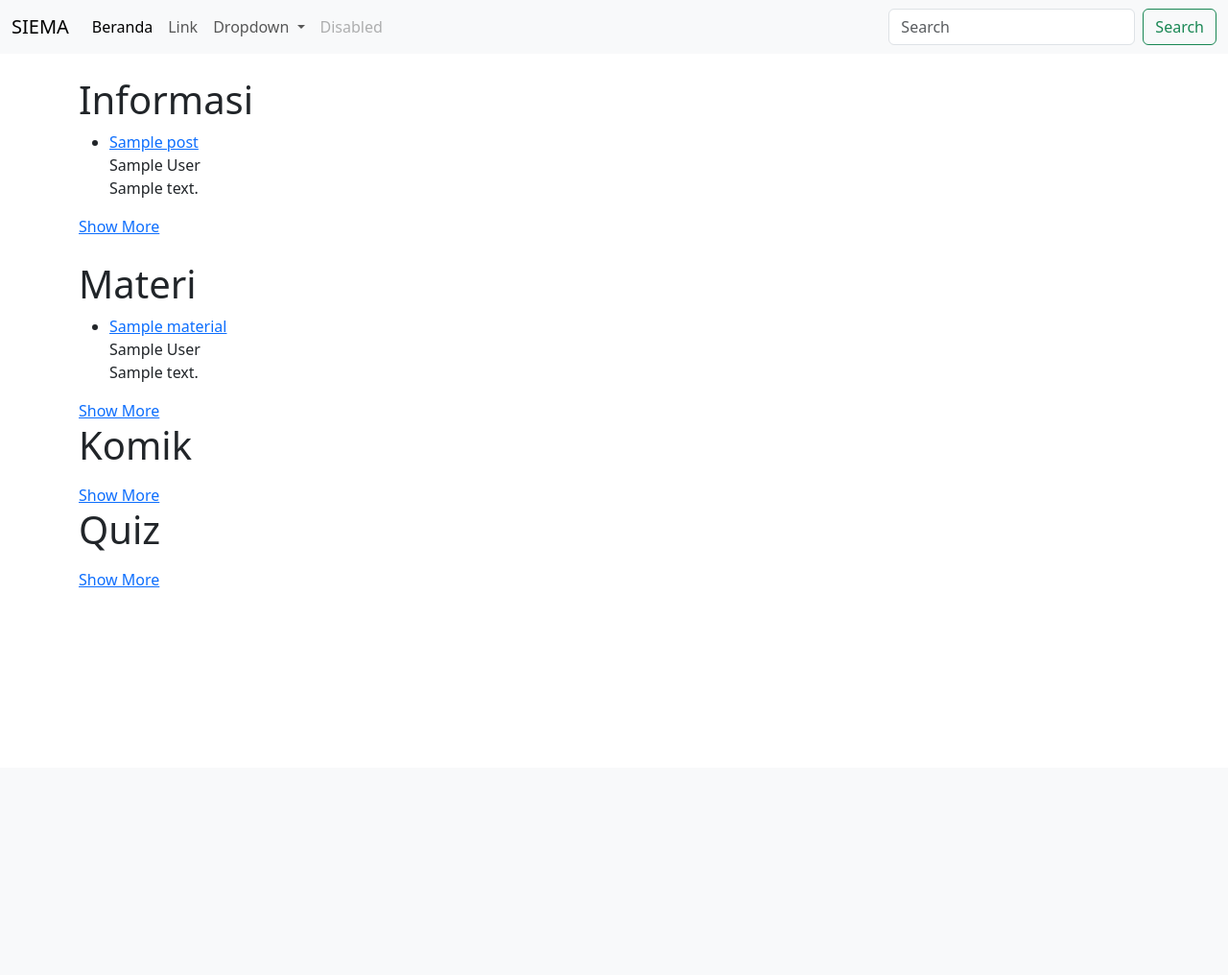
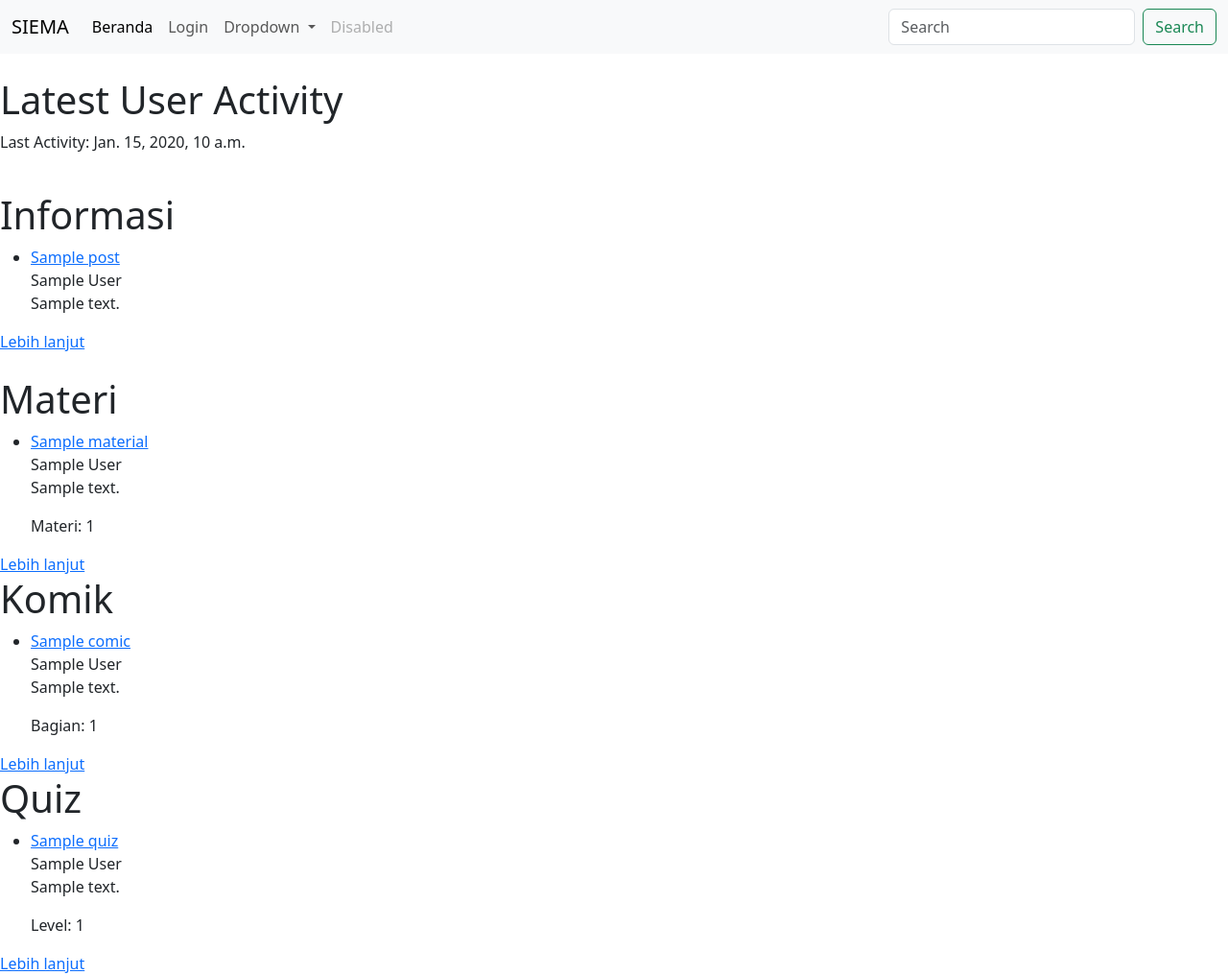
Before and after one commit to s-nix0/project-siema, a Django app: page / in a window 1280 px wide. Shown: the whole page at 96% size. Before the commit the page ends 612 px from the top, so only its background shows below. Run offline with Django 4.2, Linux system fonts and the light colour scheme; tables that the repository leaves empty hold one stand-in row (values such as "Sample post").

Commit message:
Initial Commit

```diff
--- a/siema/siema/settings.py
+++ b/siema/siema/settings.py
@@ -48,6 +48,7 @@ INSTALLED_APPS = [
     'django.contrib.messages',
     'django.contrib.staticfiles',
     'siemablog',
+    'authenticate',
 ]
 
 MIDDLEWARE = [
@@ -161,3 +162,7 @@ STATICFILES_DIRS = [
 # https://docs.djangoproject.com/en/4.2/ref/settings/#default-auto-field
 
 DEFAULT_AUTO_FIELD = 'django.db.models.BigAutoField'
+
+LOGIN_URL = '/authenticate/login/'
+
+LOGIN_REDIRECT_URL = '/'
--- a/siema/siema/urls.py
+++ b/siema/siema/urls.py
@@ -20,4 +20,6 @@ from django.urls import path, include
 urlpatterns = [
     path('admin/', admin.site.urls),
     path('', include('siemablog.urls')),
+    path('authenticate/', include('django.contrib.auth.urls')),
+    path('authenticate/', include('authenticate.urls')),
 ]
--- a/siema/siemablog/admin.py
+++ b/siema/siemablog/admin.py
@@ -1,6 +1,8 @@
 from django.contrib import admin
-from .models import Post
-from .models import Material
+from .models import Post, Material, Comic, Quiz, UserActivity
 
+admin.site.register(UserActivity)
 admin.site.register(Post)
 admin.site.register(Material)
+admin.site.register(Comic)
+admin.site.register(Quiz)
--- a/siema/siemablog/templates/home.html
+++ b/siema/siemablog/templates/home.html
@@ -9,56 +9,70 @@
 {% endblock %}
 
 {% block content %}
+<h1>Latest User Activity</h1>
+<p>Last Activity: {{ latest_user_activity.last_activity }}</p>
+<!--<p>Type: {{ latest_user_activity.activity_type }}</p>-->
+{% if latest_user_activity.activity_type == 'Materi' %}
+    <p>Link: <a href="{% url 'materi-detail' latest_user_activity.activity_level %}">{{ latest_user_activity.activity_title }}</a></p>
+    <p>Materi: {{ latest_user_activity.activity_level }}</p>
+{% elif latest_user_activity.activity_type == 'Komik' %}
+    <p>Link: <a href="{% url 'komik-detail' latest_user_activity.activity_level %}">{{ latest_user_activity.activity_title }}</a></p>
+    <p>Materi: {{ latest_user_activity.activity_level }}</p>
+{% elif latest_user_activity.activity_type == 'Quiz' %}
+    <p>Link: <a href="{% url 'kuis-detail' latest_user_activity.activity_level %}">{{ latest_user_activity.activity_title }}</a></p>
+    <p>Level: {{ latest_user_activity.activity_level }}</p>
+{% endif %}
+<br>
 <h1>Informasi</h1>
 <ul>
     {% for post in latest_article %}
     <li>
-                <a href="{% url 'article-detail' post.pk %}">{{ post.title }}</a><br>
+        <a href="{% url 'artikel-detail' post.pk %}" class="article">{{ post.title }}</a><br>
         <span class="author">{{ post.author.first_name }} {{ post.author.last_name }}</span><br>
         <p class="body">{{ post.detail }}</p>
     </li>
     {% endfor %}
 </ul>
-    <a href="{% url 'article-list' %}" class="show-more-button">Show More</a>
+<a class="show-more-button" href="{% url 'artikel-daftar' %}">Lebih lanjut</a>
 <br>
 <br>
 <h1>Materi</h1>
 <ul>
     {% for material in latest_material %}
     <li>
-                <a href="{% url 'material-detail' material.pk %}">{{ material.title }}</a><br>
+        <a href="{% url 'materi-detail' material.level %}" class="material">{{ material.title }}</a><br>
         <span class="author">{{ material.author.first_name }} {{ material.author.last_name }}</span><br>
         <p class="body">{{ material.detail }}</p>
+        <p class="body">Materi: {{ material.level }}</p>
     </li>
     {% endfor %}
 </ul>
-    <a href="{% url 'comic-list' %}" class="show-more-button">Show More</a>
+<a class="show-more-button" href="{% url 'materi-daftar' %}">Lebih lanjut</a>
 <h1>Komik</h1>
 <ul>
     {% for comic in latest_comic %}
     <li>
-                <a href="{% url 'material-detail' material.pk %}">{{ comic.title }}</a><br>
+        <a href="{% url 'komik-detail' comic.level %}" class="comic">{{ comic.title }}</a><br>
         <span class="author">{{ comic.author.first_name }} {{ comic.author.last_name }}</span><br>
         <p class="body">{{ comic.detail }}</p>
+        <p class="body">Bagian: {{ comic.level }}</p>
     </li>
     {% endfor %}
 </ul>
-    <a href="{% url 'comic-list' %}" class="show-more-button">Show More</a>
+<a class="show-more-button" href="{% url 'komik-daftar' %}">Lebih lanjut</a>
 <br>
 <h1>Quiz</h1>
 <ul>
     {% for quiz in latest_quiz %}
     <li>
-                <a href="{% url 'material-detail' material.pk %}">{{ quiz.title }}</a><br>
+        <a href="{% url 'kuis-detail' quiz.level %}" class="quiz">{{ quiz.title }}</a><br>
         <span class="author">{{ quiz.author.first_name }} {{ quiz.author.last_name }}</span><br>
         <p class="body">{{ quiz.detail }}</p>
+        <p class="body">Level: {{ quiz.level }}</p>
     </li>
     {% endfor %}
 </ul>
-    <a href="{% url 'quiz-list' %}" class="show-more-button">Show More</a>
+<a class="show-more-button" href="{% url 'kuis-daftar' %}">Lebih lanjut</a>
 {% endblock %}
 
-{% block custom_js %}
-    <!-- Additional JS for this page -->
-    <script src="{% static 'home/js/scripts.js' %}"></script>
-{% endblock %}
+{% block custom_js %}{% endblock %}
--- a/siema/siemablog/templates/home_base.html
+++ b/siema/siemablog/templates/home_base.html
@@ -2,11 +2,12 @@
 <html lang="id">
 <head>
     <meta charset="utf-8">
-    <meta name="viewport" content="width=device-width, initial-scale=1">
+    <meta content="width=device-width, initial-scale=1" name="viewport">
     <title>Beranda</title>
 
     <!-- Bootstrap CSS -->
-    <link href="https://cdn.jsdelivr.net/npm/bootstrap@5.3.2/dist/css/bootstrap.min.css" rel="stylesheet" integrity="sha384-T3c6CoIi6uLrA9TneNEoa7RxnatzjcDSCmG1MXxSR1GAsXEV/Dwwykc2MPK8M2HN" crossorigin="anonymous">
+    <link crossorigin="anonymous" href="https://cdn.jsdelivr.net/npm/bootstrap@5.3.2/dist/css/bootstrap.min.css"
+          integrity="sha384-T3c6CoIi6uLrA9TneNEoa7RxnatzjcDSCmG1MXxSR1GAsXEV/Dwwykc2MPK8M2HN" rel="stylesheet">
 
     <!-- Your custom CSS -->
     {% block custom_css %}{% endblock %}
@@ -17,47 +18,52 @@
 <body>
 <nav class="navbar navbar-expand-lg bg-body-tertiary">
     <div class="container-fluid">
-        <a class="navbar-brand" href="#">SIEMA</a>
-        <button class="navbar-toggler" type="button" data-bs-toggle="collapse" data-bs-target="#navbarSupportedContent" aria-controls="navbarSupportedContent" aria-expanded="false" aria-label="Toggle navigation">
+        <a class="navbar-brand" href="{% url 'home' %}">SIEMA</a>
+        <button aria-controls="navbarSupportedContent" aria-expanded="false" aria-label="Toggle navigation" class="navbar-toggler"
+                data-bs-target="#navbarSupportedContent" data-bs-toggle="collapse" type="button">
             <span class="navbar-toggler-icon"></span>
         </button>
         <div class="collapse navbar-collapse" id="navbarSupportedContent">
             <ul class="navbar-nav me-auto mb-2 mb-lg-0">
                 <li class="nav-item">
-              <a class="nav-link active" aria-current="page" href="#">Beranda</a>
+                    <a aria-current="page" class="nav-link active" href="{% url 'home' %}">Beranda</a>
                 </li>
                 <li class="nav-item">
-              <a class="nav-link" href="#">Link</a>
+                    <a class="nav-link" href="{% url 'login' %}">Login</a>
                 </li>
                 <li class="nav-item dropdown">
-              <a class="nav-link dropdown-toggle" href="#" role="button" data-bs-toggle="dropdown" aria-expanded="false">
+                    <a aria-expanded="false" class="nav-link dropdown-toggle" data-bs-toggle="dropdown" href="#"
+                       role="button">
                         Dropdown
                     </a>
                     <ul class="dropdown-menu">
                         <li><a class="dropdown-item" href="#">Action</a></li>
                         <li><a class="dropdown-item" href="#">Another action</a></li>
-                <li><hr class="dropdown-divider"></li>
+                        <li>
+                            <hr class="dropdown-divider">
+                        </li>
                         <li><a class="dropdown-item" href="#">Something else here</a></li>
                     </ul>
                 </li>
                 <li class="nav-item">
-              <a class="nav-link disabled" aria-disabled="true">Disabled</a>
+                    <a aria-disabled="true" class="nav-link disabled">Disabled</a>
                 </li>
             </ul>
             <form class="d-flex" role="search">
-            <input class="form-control me-2" type="search" placeholder="Search" aria-label="Search">
+                <input aria-label="Search" class="form-control me-2" placeholder="Search" type="search">
                 <button class="btn btn-outline-success" type="submit">Search</button>
             </form>
         </div>
     </div>
 </nav>
 <br>
-    <div class="container">
 {% block content %}{% endblock %}
-    </div>
 
 <!-- Bootstrap JS (if needed) -->
-    <script src="https://cdn.jsdelivr.net/npm/bootstrap@5.3.2/dist/js/bootstrap.bundle.min.js" integrity="sha384-C6RzsynM9kWDrMNeT87bh95OGNyZPhcTNXj1NW7RuBCsyN/o0jlpcV8Qyq46cDfL" crossorigin="anonymous"></script>
+<script crossorigin="anonymous"
+        integrity="sha384-C6RzsynM9kWDrMNeT87bh95OGNyZPhcTNXj1NW7RuBCsyN/o0jlpcV8Qyq46cDfL"
+        src="https://cdn.jsdelivr.net/npm/bootstrap@5.3.2/dist/js/bootstrap.bundle.min.js"></script>
+<script src="https://code.jquery.com/jquery-3.6.4.min.js"></script>
 
 <!-- Your custom JS (if needed) -->
 {% block custom_js %}{% endblock %}
--- a/siema/siemablog/urls.py
+++ b/siema/siemablog/urls.py
@@ -2,18 +2,20 @@ from django.urls import path
 # from . import views
 from django.conf import settings
 from django.conf.urls.static import static
-from .views import HomeView, ArticleListVew, ArticleDetailView, MaterialListVew, MaterialDetailView, ComicListVew, \
-    ComicDetailView, QuizListVew, QuizDetailView
+from django.contrib.auth.decorators import login_required
+from .views import HomeView, ArtikelListVew, ArtikelDetailView, MateriListVew, MateriDetailView, KomikListVew, \
+    KomikDetailView, KuisListVew, KuisDetailView
 
 urlpatterns = [
                   # path('', views.home, name="home"),
                   path('', HomeView.as_view(), name="home"),
-                  path('article/', ArticleListVew.as_view(), name='article-list'),
-                  path('material/', MaterialListVew.as_view(), name='material-list'),
-                  path('comic/', ComicListVew.as_view(), name='comic-list'),
-                  path('quiz/', QuizListVew.as_view(), name='quiz-list'),
-                  path('article/<int:pk>', ArticleDetailView.as_view(), name='article-detail'),
-                  path('material/<int:pk>', MaterialDetailView.as_view(), name='material-detail'),
-                  path('comic/<int:pk>', ComicDetailView.as_view(), name='comic-detail'),
-                  path('quiz/<int:pk>', QuizDetailView.as_view(), name='quiz-detail'),
+                  path('artikel/', ArtikelListVew.as_view(), name='artikel-daftar'),
+                  path('materi/', MateriListVew.as_view(), name='materi-daftar'),
+                  path('komik/', KomikListVew.as_view(), name='komik-daftar'),
+                  path('kuis/', KuisListVew.as_view(), name='kuis-daftar'),
+                  path('artikel/<int:pk>', ArtikelDetailView.as_view(), name='artikel-detail'),
+                  path('materi/<int:level>', login_required(MateriDetailView.as_view()), name='materi-detail'),
+                  path('komik/<int:level', login_required(KomikDetailView.as_view()), name='komik-detail'),
+                  path('kuis/<int:level>', login_required(KuisDetailView.as_view()), name='kuis-detail'),
+                  # path('update-user-activity/', update_user_activity, name='update-user-activity'),
               ] + static(settings.STATIC_URL, document_root=settings.STATIC_ROOT)
--- a/siema/siemablog/views.py
+++ b/siema/siemablog/views.py
@@ -1,7 +1,11 @@
 # from django.shortcuts import render
 from django.views.generic import ListView, DetailView
-from .models import Post, Material, Comic, Quiz
-
+from .models import Post, Material, Comic, Quiz, UserActivity
+from django.shortcuts import get_object_or_404
+from django.utils import timezone
+from django.http import JsonResponse, HttpResponseForbidden
+from django.views.decorators.csrf import csrf_exempt
+from django.contrib.auth.decorators import login_required
 
 # def home(request):
 #     return render(request, 'home.html', {})
@@ -10,6 +14,31 @@ from .models import Post, Material, Comic, Quiz
 # class HomeView(ListView):
 #     model = Post
 #     template_name = 'home.html'
+
+
+# @csrf_exempt  # Use CSRF exemption for simplicity. Ensure proper CSRF protection in production.
+# @login_required(login_url='login')
+# def update_user_activity(request):
+#     if request.method == 'POST':
+#         url = request.POST.get('url')
+#         title = request.POST.get('title')
+#         activity_type = request.POST.get('type')
+#         level = request.POST.get('level')
+#
+#         # Assuming you have a UserActivity model instance for the current user
+#         UserActivity.objects.create(
+#             user=request.user,  # Assuming you are using Django authentication
+#             activity_type=activity_type,
+#             activity_level=level,  # Set the activity level
+#         )
+#
+#         return JsonResponse({'status': 'success'})
+#     else:
+#         return JsonResponse({'status': 'error', 'message': 'Invalid request method'})
+#
+#     # Manually handle the case where the user is not authenticated
+#     def auth_required(request):
+#         return HttpResponseForbidden('Authentication required')
 
 
 class HomeView(ListView):
@@ -22,46 +51,112 @@ class HomeView(ListView):
     def get_context_data(self, **kwargs):
         context = super().get_context_data(**kwargs)
         context['latest_material'] = Material.objects.order_by('-pk')[:1]
-        context['comic_material'] = Comic.objects.order_by('-pk')[:1]
-        context['quiz_material'] = Quiz.objects.order_by('-pk')[:1]
+        context['latest_comic'] = Comic.objects.order_by('-pk')[:1]
+        context['latest_quiz'] = Quiz.objects.order_by('-pk')[:1]
+
+        # Try to get the latest user activity or provide a default value
+        try:
+            latest_user_activity = UserActivity.objects.latest('last_activity')
+        except UserActivity.DoesNotExist:
+            latest_user_activity = None
+
+        context['latest_user_activity'] = latest_user_activity
+
         return context
 
 
-class ArticleListVew(ListView):
+class ArtikelListVew(ListView):
     model = Post
     template_name = 'test.html'
 
 
-class ArticleDetailView(DetailView):
+class ArtikelDetailView(DetailView):
     model = Post
     template_name = 'article_details.html'
 
 
-class MaterialListVew(ListView):
+class MateriListVew(ListView):
     model = Material
     template_name = 'test.html'
 
 
-class MaterialDetailView(DetailView):
+class MateriDetailView(DetailView):
     model = Material
-    template_name = 'material_details.html'
+    template_name = 'test.html'
+
+    def get_object(self, queryset=None):
+        level = self.kwargs['level']
+        return get_object_or_404(Material, level=level)
+
+    def get(self, request, *args, **kwargs):
+        # Get the quiz object
+        self.object = self.get_object()
+
+        # Log user activity
+        UserActivity.objects.create(
+            user=self.request.user,
+            activity_title=self.object.title,
+            activity_type=self.object.type,
+            activity_level=self.object.level
+        )
+
+        context = self.get_context_data(object=self.object)
+        return self.render_to_response(context)
 
 
-class ComicListVew(ListView):
+class KomikListVew(ListView):
     model = Comic
     template_name = 'test.html'
 
 
-class ComicDetailView(DetailView):
+class KomikDetailView(DetailView):
     model = Comic
     template_name = 'comic_details.html'
 
+    def get_object(self, queryset=None):
+        level = self.kwargs['level']
+        return get_object_or_404(Comic, level=level)
 
-class QuizListVew(ListView):
+    def get(self, request, *args, **kwargs):
+        # Get the quiz object
+        self.object = self.get_object()
+
+        # Log user activity
+        UserActivity.objects.create(
+            user=self.request.user,
+            activity_title=self.object.title,
+            activity_type=self.object.type,
+            activity_level=self.object.level
+        )
+
+        context = self.get_context_data(object=self.object)
+        return self.render_to_response(context)
+
+
+class KuisListVew(ListView):
     model = Quiz
     template_name = 'test.html'
 
 
-class QuizDetailView(DetailView):
+class KuisDetailView(DetailView):
     model = Quiz
-    template_name = 'quiz_details.html'
+    template_name = 'test.html'
+
+    def get_object(self, queryset=None):
+        level = self.kwargs['level']
+        return get_object_or_404(Quiz, level=level)
+
+    def get(self, request, *args, **kwargs):
+        # Get the quiz object
+        self.object = self.get_object()
+
+        # Log user activity
+        UserActivity.objects.create(
+            user=self.request.user,
+            activity_title=self.object.title,
+            activity_type=self.object.type,
+            activity_level=self.object.level
+        )
+
+        context = self.get_context_data(object=self.object)
+        return self.render_to_response(context)
--- a/siema/static/home/js/scripts.js
+++ b/siema/static/home/js/scripts.js
@@ -0,0 +1,32 @@
+<script>
+    $(document).ready(function () {
+        // Assuming your links have a class 'article-link' and data attributes for type and level
+        $('.article').click(function (event) {
+            event.preventDefault();  // Prevent the default link behavior
+
+            // Get the URL, title, type, and level of the clicked link
+            var url = $(this).attr('href');
+            var title = $(this).text();
+            var type = $(this).data('type');  // Assuming the type is stored in a data attribute
+            var level = $(this).data('level');  // Assuming the level is stored in a data attribute
+
+            // Send a POST request to the server
+            $.ajax({
+                type: 'POST',
+                url: '/update-user-activity/',  // Replace with the actual URL endpoint
+                data: {
+                    'url': url,
+                    'title': title,
+                    'type': type,  // Include the type in the data
+                    'level': level,  // Include the level in the data
+                },
+                success: function (data) {
+                    console.log('User activity updated successfully');
+                },
+                error: function (error) {
+                    console.error('Error updating user activity:', error);
+                }
+            });
+        });
+    });
+</script>
```
Also changed, not shown: siema/siemablog/models.py (+54 -4 lines), siema/siemablog/templates/test2.html (added, +34 -0 lines). Lines whose indentation alone changed are shown as unchanged.
